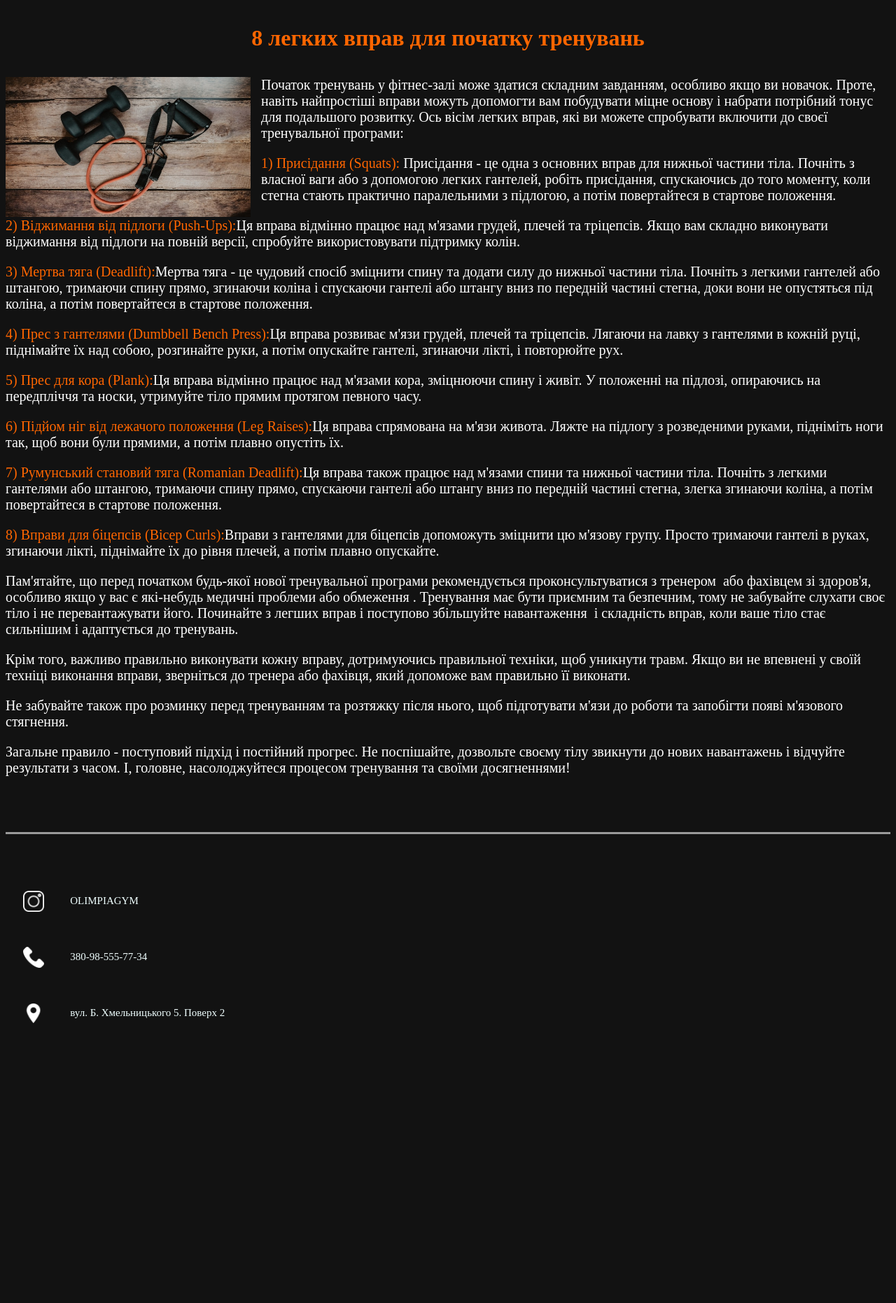
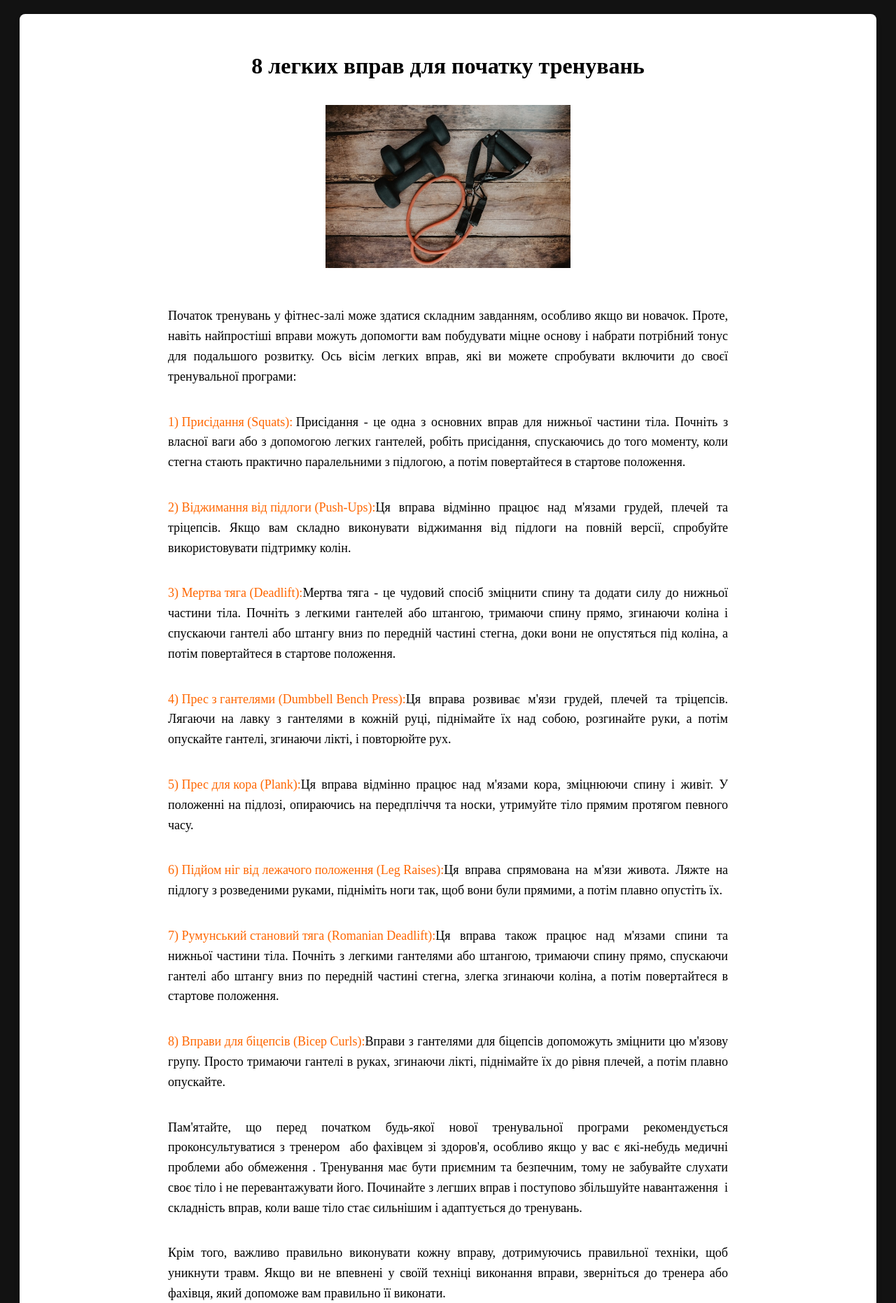
Before and after one commit to VolodymyrPysklynets/gym_site, a Django app: page /mainpage/article/1/ in a window 1280 px wide. Shown: the part 99-1961 px from the top of the page at 70% size. Before the commit the page ends 1561 px from the top, so only its background shows below. Run offline with Django 5.2, Linux system fonts and the light colour scheme; data comes from the database, SQL or seed files in the repository; both versions use the stored data as it was after the commit; some libraries are stand-ins or nearby versions.

Commit message:
article update design

```diff
--- a/myproject/gymsite/static/gymsite/articles_abonem.css
+++ b/myproject/gymsite/static/gymsite/articles_abonem.css
@@ -38,19 +38,45 @@
 
 /** Article detail **/
 
+.article-container {
+    display: flex;
+    flex-direction: column;
+    align-items: center;
+    margin: 20px;
+    padding: 20px;
+    box-shadow: 0 4px 8px rgba(0, 0, 0, 0.1);
+    background-color: #fff;
+    border-radius: 8px;
+}
+
+.detail {
+    display: flex;
+    flex-direction: column;
+    align-items: center;
+    text-align: center;
+}
+
 .detail h1 {
     text-align: center;
     padding: 15px;
-    color:#ff6600;
+    color: black;
+
 }
 
-.detail img  {
-    float: left;
-    margin: 0 15px 0 0;
+.detail img {
+    width: 100%;
+    max-width: 350px;
+    height: auto;
+    margin: 0 auto;
+    display: block;
 }
 
 .detail p {
-    font-size: 20;
+    font-size: 18px;
+    color: black;
+    line-height: 1.6;
+    max-width: 800px;
+    text-align: justify;
 }
 
 /** Abonements **/
--- a/myproject/gymsite/templates/gymsite/detail.html
+++ b/myproject/gymsite/templates/gymsite/detail.html
@@ -13,10 +13,12 @@
         <link rel="stylesheet" href="{% static 'gymsite/articles_abonem.css' %}">
     </head>
     <body>
-        <div class="detail">
-            <h1>{{item.description}}</h1>
-            <img src="{{item.image.url}}" width="350px" height="200px">
-            <p>{{item.text | safe}}</p>
+        <div class="article-container">
+            <div class="detail">
+                <h1>{{item.description}}</h1>
+                <img src="{{item.image.url}}" width="350px" height="200px">
+                <p>{{item.text | safe}}</p>
+            </div>
         </div>
     </body>
 </html>
```
Also changed, not shown: myproject/db.sqlite3.
